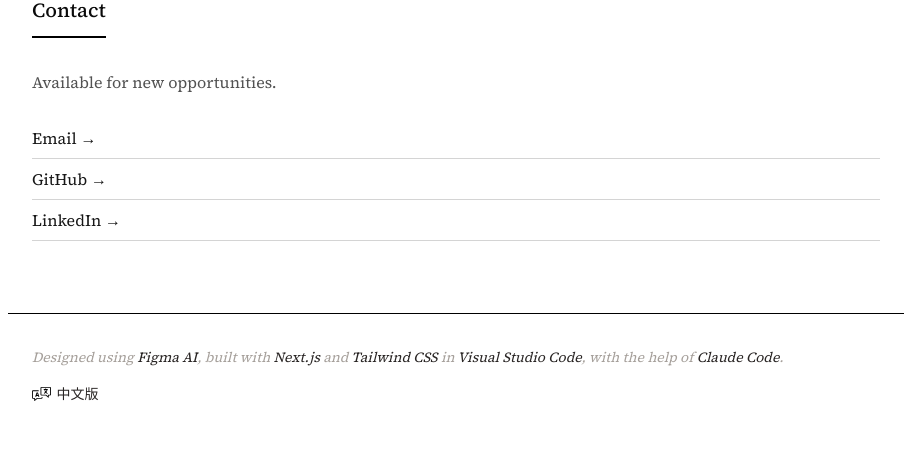
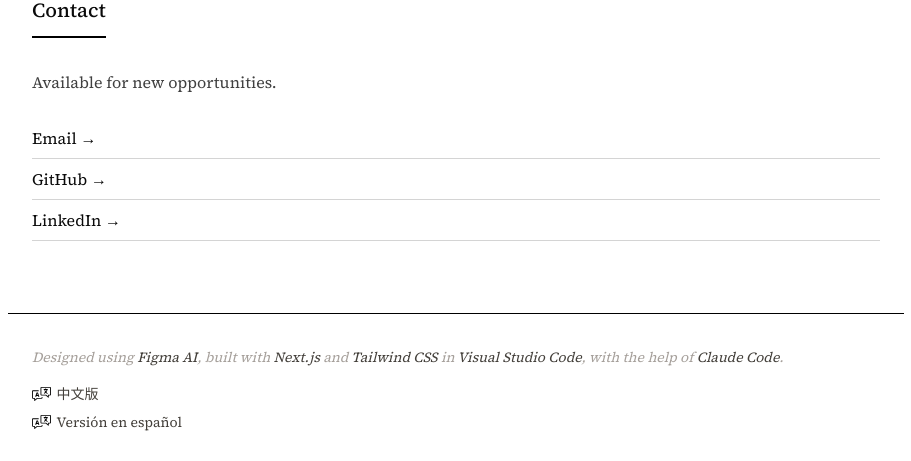
Before and after one commit to nancyl-ol/nxli, a Next.js app: page /en in a window 1280 px wide. Shown: the part 1927-2388 px from the top of the page, without its empty margins (184-1095 px from the left). Before the commit the page ends 2363 px from the top, so only its background shows below. Built offline with nearby package versions, Linux system fonts and the light colour scheme.

Commit message:
initial spanish version

```diff
--- a/app/[locale]/_components/contact.tsx
+++ b/app/[locale]/_components/contact.tsx
@@ -14,7 +14,7 @@ const contactLinks = [
 ];
 
 const email = 'nancyli1996@gmail.com';
-const contactItemClass = 'block border-b border-neutral-300 pb-2 text-neutral-900 transition-colors';
+const contactItemClass = 'block border-b border-neutral-300 pb-2 text-neutral-950 transition-colors';
 
 export function Contact() {
   const t = useTranslations('contact');
@@ -24,7 +24,7 @@ export function Contact() {
     <section id="contact" className="px-3 md:px-6 py-18 max-w-4xl mx-3 md:mx-auto border-b border-black">
       <h2 className="text-neutral-950 mb-8 pb-3 border-b-2 border-black inline-block text-xl font-medium">{t('title')}</h2>
 
-      <p className="text-neutral-600 mb-8 max-w-xl">
+      <p className="text-neutral-700 mb-8 max-w-xl">
         {t('availability')}
       </p>
 
--- a/app/[locale]/_components/footer.tsx
+++ b/app/[locale]/_components/footer.tsx
@@ -3,9 +3,10 @@ import { useRouter } from 'next/navigation';
 import { useTranslations, useLocale } from 'next-intl';
 import type { ReactNode } from 'react';
 import { LOCALE_KEY } from '@/lib/utils';
+import type { Locale } from '@/lib/i18n';
 
 const FooterLink = ({ url, children }: { url: string; children: ReactNode }) => (
-  <a className="text-stone-800" target="_blank" rel="noreferrer noopener" href={url}>
+  <a className="text-stone-700" target="_blank" rel="noreferrer noopener" href={url}>
     {children}
   </a>
 );
@@ -15,13 +16,23 @@ export function Footer() {
   const locale = useLocale();
   const router = useRouter();
 
-  const toggleLanguage = () => {
-    const newLocale = locale === 'en' ? 'zh' : 'en';
+  const switchToLocale = (newLocale: Locale) => {
     localStorage.setItem(LOCALE_KEY, newLocale);
     router.push(`/${newLocale}`);
   };
 
-  const toggleText = locale === 'en' ? t('switchToChinese') : t('switchToEnglish');
+  const otherLocales = (['en', 'zh', 'es'] as const).filter((l) => l !== locale);
+
+  const getToggleText = (targetLocale: Locale) => {
+    switch (targetLocale) {
+      case 'en':
+        return t('switchToEnglish');
+      case 'zh':
+        return t('switchToChinese');
+      case 'es':
+        return t('switchToSpanish');
+    }
+  };
 
   return (
     <footer className="px-6 py-8 max-w-4xl mx-auto">
@@ -35,14 +46,19 @@ export function Footer() {
             claude: (chunks) => <FooterLink url="https://claude.ai/code">{chunks}</FooterLink>,
           })}
         </p>
-        <button
-          onClick={toggleLanguage}
-          className="flex items-center gap-1.5 text-stone-800 text-sm transition-colors cursor-pointer w-fit"
-        >
-          {/* eslint-disable-next-line @next/next/no-img-element */}
-          <img src="/language.svg" alt="" className="h-[1em]" />
-          {toggleText}
-        </button>
+        <div className="flex flex-col gap-2">
+          {otherLocales.map((targetLocale) => (
+            <button
+              key={targetLocale}
+              onClick={() => switchToLocale(targetLocale)}
+              className="flex items-center gap-1.5 text-stone-700 text-sm transition-colors cursor-pointer w-fit"
+            >
+              {/* eslint-disable-next-line @next/next/no-img-element */}
+              <img src="/language.svg" alt="" className="h-[1em]" />
+              {getToggleText(targetLocale)}
+            </button>
+          ))}
+        </div>
       </div>
     </footer>
   );
--- a/app/[locale]/layout.tsx
+++ b/app/[locale]/layout.tsx
@@ -5,7 +5,7 @@ import { NextIntlClientProvider } from "next-intl";
 import { getMessages, setRequestLocale } from "next-intl/server";
 import { HtmlLang } from "./_components/html-lang";
 
-const enFont = Source_Serif_4({
+const defaultFont = Source_Serif_4({
   subsets: ["latin"],
 });
 
@@ -31,7 +31,7 @@ export default async function LocaleLayout({
 
   setRequestLocale(locale as Locale);
   const messages = await getMessages();
-  const font = isZhLocale(locale) ? zhFont : enFont;
+  const font = isZhLocale(locale) ? zhFont : defaultFont;
 
   return (
     <NextIntlClientProvider messages={messages}>
--- a/app/page.tsx
+++ b/app/page.tsx
@@ -8,7 +8,7 @@ function getPreferredLocale(): Locale {
   // Check localStorage for saved preference
   if (typeof window !== 'undefined') {
     const saved = localStorage.getItem(LOCALE_KEY);
-    if (saved === 'en' || saved === 'zh') {
+    if (saved === 'en' || saved === 'zh' || saved === 'es') {
       return saved;
     }
   }
@@ -18,6 +18,9 @@ function getPreferredLocale(): Locale {
     const browserLang = navigator.language.toLowerCase();
     if (browserLang.startsWith('zh')) {
       return 'zh';
+    }
+    if (browserLang.startsWith('es')) {
+      return 'es';
     }
   }
 
--- a/lib/dictionaries/en.json
+++ b/lib/dictionaries/en.json
@@ -104,6 +104,7 @@
   "footer": {
     "credit": "Designed using <figma>Figma AI</figma>, built with <nextjs>Next.js</nextjs> and <tailwind>Tailwind CSS</tailwind> in <vscode>Visual Studio Code</vscode>, with the help of <claude>Claude Code</claude>.",
     "switchToEnglish": "English version",
-    "switchToChinese": "中文版"
+    "switchToChinese": "中文版",
+    "switchToSpanish": "Versión en español"
   }
 }
--- /dev/null
+++ b/lib/dictionaries/es.json
@@ -0,0 +1,110 @@
+{
+  "hero": {
+    "name": "Nancy",
+    "subtitle": "Ingeniera de profesión, estudiante de corazón."
+  },
+  "intro": {
+    "paragraph1": "Me encanta usar la tecnología para crear soluciones significativas y centradas en las personas.",
+    "paragraph2": "En este momento estoy tomando una pausa profesional para recargar energía, explorar y seguir creciendo. Antes de eso, trabajé en <microsoft>Microsoft</microsoft>, donde creé productos educativos usados en aulas alrededor del mundo. Cuando no estoy aprendiendo algo nuevo o trasteando con ideas, me encuentras <skiing>esquiando</skiing>, jugando <tennis>tenis</tennis>, o planeando mi próxima <travel>aventura de viaje</travel>."
+  },
+  "projects": {
+    "title": "Proyectos",
+    "showAll": "Mostrar todos",
+    "showLess": "Mostrar menos",
+    "items": [
+      {
+        "title": "Bloc de notas de clase de OneNote",
+        "description": "OneNote para el aula, diseñado para la colaboración y el intercambio de materiales y tareas",
+        "tech": ["15M MAU", "C#", "Azure", "React TS", "Razor"],
+        "link": "https://www.onenote.com/classnotebook",
+        "year": "2025"
+      },
+      {
+        "title": "Asesor de Lectura",
+        "description": "Práctica de lectura personalizada impulsada por IA para cada estudiante",
+        "tech": ["150k MAU", "C#", "Azure", "ASP.NET", "React TS", "Webpack"],
+        "link": "https://unlocked.microsoft.com/reading-coach/",
+        "year": "2024"
+      },
+      {
+        "title": "Progreso de Búsqueda",
+        "description": "Entrenamiento en alfabetización informacional para ayudar a los estudiantes a crear mejores consultas de búsqueda y evaluar resultados de manera efectiva",
+        "tech": ["10k MAU", "C#", "Azure", "ASP.NET", "React TS", "Webpack"],
+        "link": "https://techcommunity.microsoft.com/blog/educationblog/introducing-search-progress-a-new-way-to-assign-and-track-research-projects-in-m/3903493",
+        "year": "2023"
+      },
+      {
+        "title": "School Connection (vista previa privada)",
+        "description": "Da a padres y acudientes una visión más clara del progreso académico de sus hijos",
+        "tech": ["20+ colegios", "C#", "Azure", "ASP.NET", "GraphQL", "React TS", "Webpack"],
+        "link": "https://techcommunity.microsoft.com/blog/educationblog/introducing-school-connection-a-new-way-for-parents-and-guardians-to-stay-engage/4006352",
+        "year": "2022"
+      },
+      {
+        "title": "Dash",
+        "description": "Extensión de Edge que permite entrenar un agente de IA para realizar tareas personalizadas en línea",
+        "tech": ["JavaScript"],
+        "link": "https://news.microsoft.com/source/features/work-life/what-if-you-could-train-your-browser-what-to-do-customizable-digital-assistant-wins-microsofts-first-all-virtual-hackathon/",
+        "year": "2020"
+      },
+      {
+        "title": "Administrador de Cuentas Web",
+        "description": "Componente del sistema operativo que habilita experiencias de identidad con las cuentas de la nube en cada dispositivo Windows",
+        "tech": ["C++"],
+        "link": "https://learn.microsoft.com/entra/msal/dotnet/acquiring-tokens/desktop-mobile/wam",
+        "year": "2019"
+      },
+      {
+        "title": "APPINITE: Investigación en IHC",
+        "description": "Sistema de programación por demostración para usuarios de Android",
+        "tech": ["Java"],
+        "link": "/APPINITE.pdf",
+        "year": "2017"
+      },
+      {
+        "title": "Autenticación Natural",
+        "description": "Proyecto de pasantía para extender el servicio de autenticación natural de Windows aprovechando señales adicionales",
+        "tech": ["C++"],
+        "year": "2017"
+      },
+      {
+        "title": "Kernel \"Pebbles\"",
+        "description": "Sistema operativo sencillo, tipo UNIX, construido desde cero",
+        "tech": ["C"],
+        "year": "2017"
+      },
+      {
+        "title": "Wikipedia Q&A",
+        "description": "Sistema de lenguaje natural para generar preguntas y respuestas a partir de artículos de Wikipedia",
+        "tech": ["Python", "NLTK"],
+        "link": "https://www.youtube.com/watch?v=D-5220Znohk",
+        "year": "2016"
+      },
+      {
+        "title": "Bloqueo Dinámico",
+        "description": "Proyecto de pasantía para crear un prototipo de mecanismo de bloqueo automático de Windows basado en la distancia de un dispositivo Bluetooth emparejado",
+        "tech": ["C++"],
+        "link": "https://learn.microsoft.com/windows/security/identity-protection/hello-for-business/hello-feature-dynamic-lock",
+        "year": "2016"
+      },
+      {
+        "title": "Surroundify",
+        "description": "Proyecto de hackathon para reproducir música de forma sincronizada entre varios dispositivos",
+        "tech": ["HTML", "CSS", "Bootstrap"],
+        "link": "https://devpost.com/software/surroundify",
+        "year": "2015"
+      }
+    ]
+  },
+  "contact": {
+    "title": "Contacto",
+    "availability": "Disponible para nuevas oportunidades.",
+    "emailReveal": "Correo"
+  },
+  "footer": {
+    "credit": "Diseñado con <figma>Figma AI</figma>, construido con <nextjs>Next.js</nextjs> y <tailwind>Tailwind CSS</tailwind> en <vscode>Visual Studio Code</vscode>, con la ayuda de <claude>Claude Code</claude>.",
+    "switchToEnglish": "English version",
+    "switchToChinese": "中文版",
+    "switchToSpanish": "Versión en español"
+  }
+}
--- a/lib/dictionaries/zh.json
+++ b/lib/dictionaries/zh.json
@@ -104,6 +104,7 @@
   "footer": {
     "credit": "网站使用 <figma>Figma AI</figma> 设计，基于 <nextjs>Next.js</nextjs> 与 <tailwind>Tailwind CSS</tailwind> 构建，并在 <vscode>Visual Studio Code</vscode> 中完成，由 <claude>Claude Code</claude> 协助开发。",
     "switchToEnglish": "English version",
-    "switchToChinese": "中文版"
+    "switchToChinese": "中文版",
+    "switchToSpanish": "Versión en español"
   }
 }
--- a/lib/i18n.ts
+++ b/lib/i18n.ts
@@ -1,4 +1,4 @@
-export const locales = ['en', 'zh'];
+export const locales = ['en', 'zh', 'es'];
 export type Locale = (typeof locales)[number];
 export const defaultLocale: Locale = 'en';
 
```
Also changed, not shown: app/[locale]/_components/intro.tsx (+9 -6 lines), scripts/validate-i18n.ts (+21 -4 lines).
